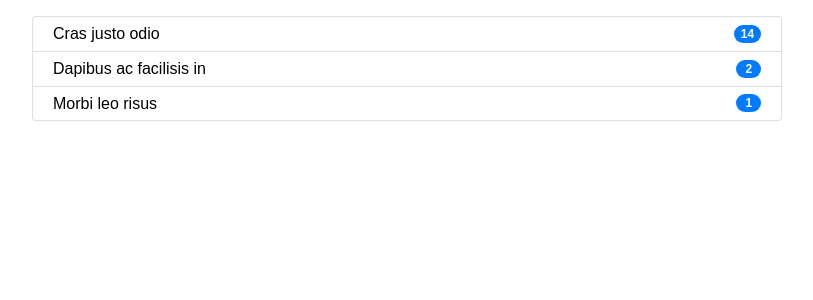
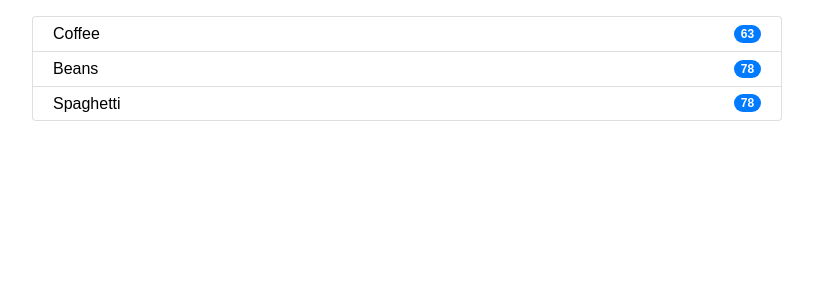
Before and after one commit to andymalepe/station-dashboard, a PHP site: page /shop in a window 1280 px wide. Shown: the part 106-406 px from the top of the page, without its empty margins (51-864 px from the left). Run offline with PHP 8.4, Linux system fonts and the light colour scheme.

```diff
--- a/pages/shop.php
+++ b/pages/shop.php
@@ -79,19 +79,19 @@
         <main class="col-12 col-md-9 col-xl-8 py-md-3 pl-md-5 bd-content" role="main">
           <ul class="list-group" id="store-items-list">
             <li class="list-group-item d-flex justify-content-between align-items-center">
-              Cras justo odio
-              <span class="badge badge-primary badge-pill">14</span>
+              Coffee
+              <span class="badge badge-primary badge-pill">63</span>
             </li>
             <li class="list-group-item d-flex justify-content-between align-items-center">
-              Dapibus ac facilisis in
-              <span class="badge badge-primary badge-pill">2</span>
+              Beans
+              <span class="badge badge-primary badge-pill">78</span>
             </li>
             <li class="list-group-item d-flex justify-content-between align-items-center">
-              Morbi leo risus
+              Spaghetti
               <!-- <span class="badge badge-primary badge-pill">
                 <img src="../images/icons8-add-80.png" alt="">
               </span> -->
-              <span class="badge badge-primary badge-pill">1</span>
+              <span class="badge badge-primary badge-pill">78</span>
             </li>
           </ul>
         </main>
```
Also changed, not shown: js/forecast.json (+1 -1 lines), images/aurora-forecast-southern-hemisphere.jpg, images/ql_bar.gif.
